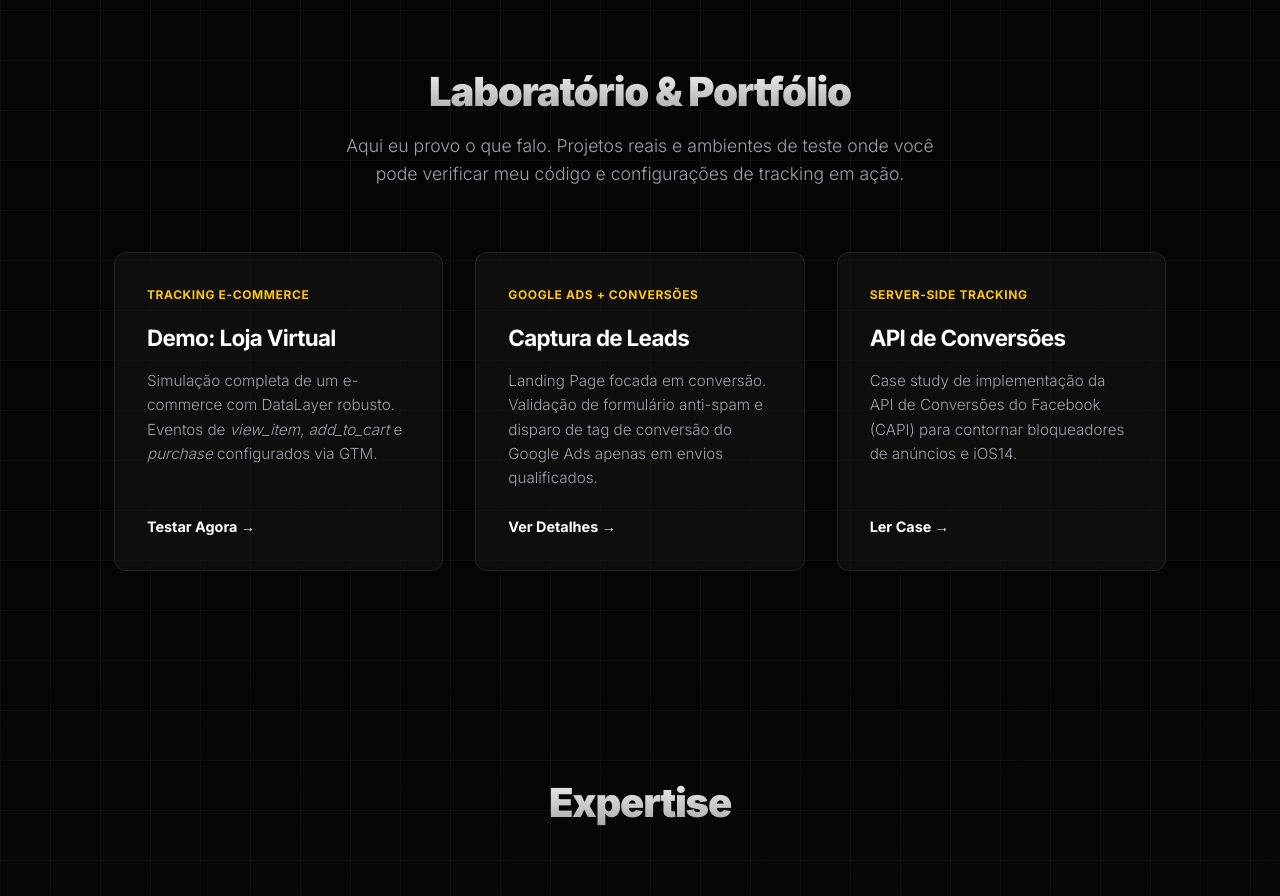
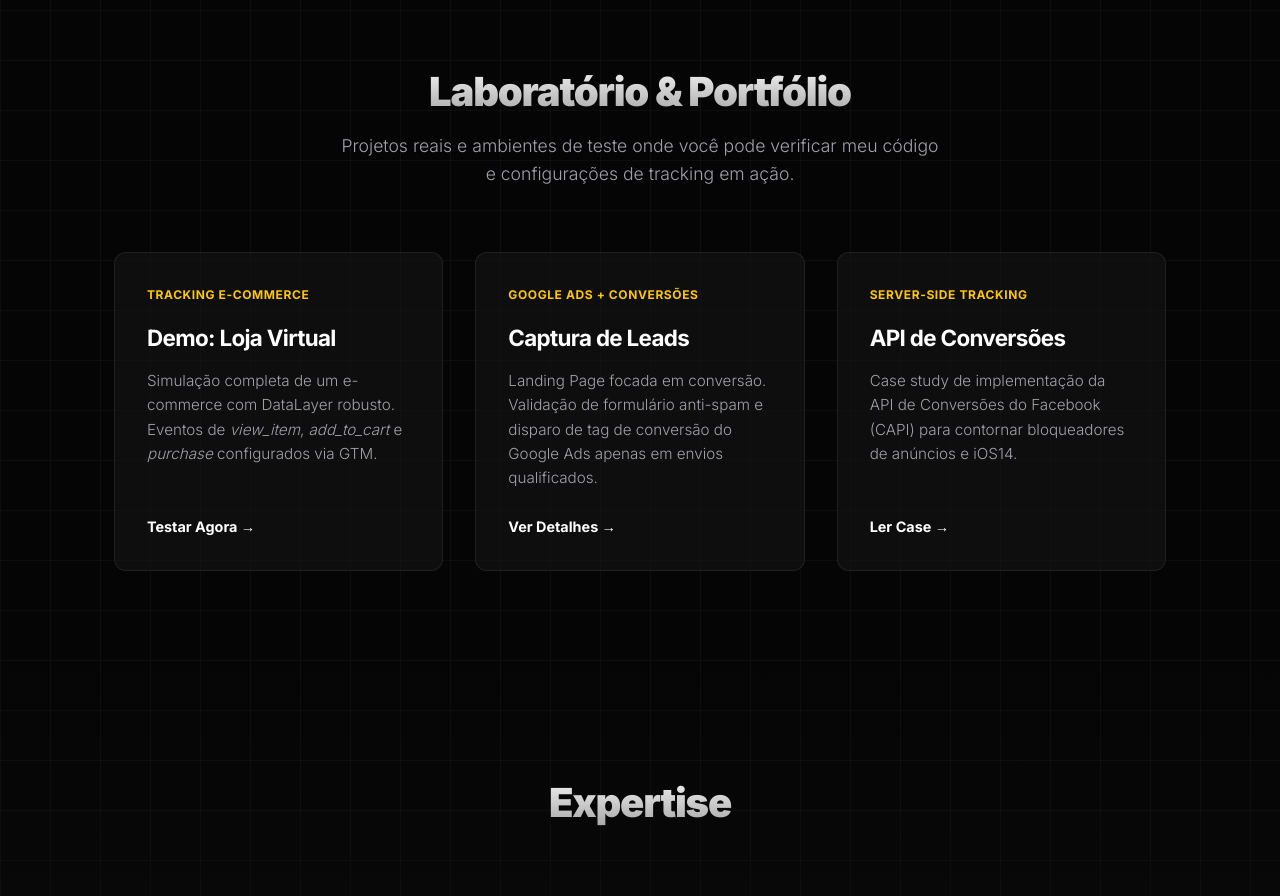
Before and after one commit to ConstConv/constconv, a plain HTML site: page index.html in a window 1280 px wide. Shown: the part 840-1736 px from the top of the page. Drawn offline with nearby package versions, Linux system fonts and the light colour scheme.

Commit message:
Update index.html

```diff
--- a/index.html
+++ b/index.html
@@ -356,7 +356,7 @@
     <section id="portfolio" style="padding: 100px 0;">
         <div class="container">
             <h2 class="section-title fade-up">Laboratório & Portfólio</h2>
-            <p class="section-subtitle fade-up">Aqui eu provo o que falo. Projetos reais e ambientes de teste onde você pode verificar meu código e configurações de tracking em ação.</p>
+            <p class="section-subtitle fade-up">Projetos reais e ambientes de teste onde você pode verificar meu código e configurações de tracking em ação.</p>
 
             <div class="grid-3">
                 <div class="spotlight-card fade-up" onclick="window.location.href='./demo-loja.html'" style="cursor: pointer;">
```
